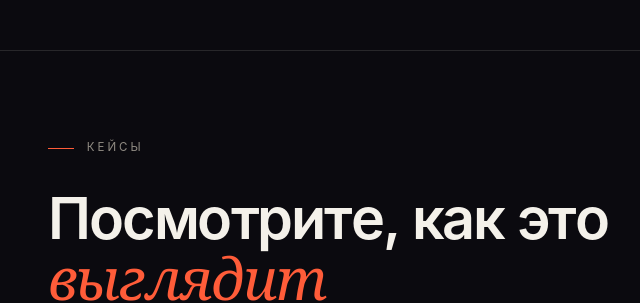
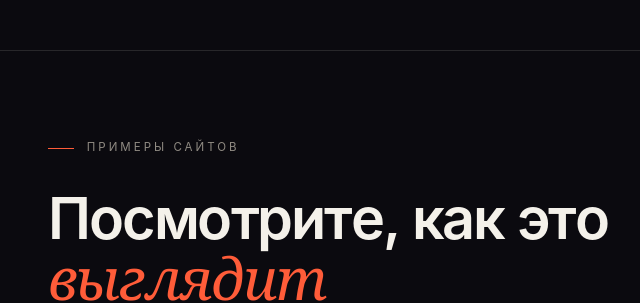
Before and after one commit to at5872883-droid/grigoriev-site, a plain HTML site: page index.html in a window 1280 px wide. Shown: the part 2520-2823 px from the top of the page, 0-640 px from the left. Drawn offline with Linux system fonts and the light colour scheme.

Commit message:
Rename cases label to ??????? ??????

```diff
--- a/index.html
+++ b/index.html
@@ -528,7 +528,7 @@
   </section>
 
   <section class="section" id="cases">
-    <div class="label">Кейсы</div>
+    <div class="label">Примеры сайтов</div>
     <h2 data-split>Посмотрите, как это <em>выглядит</em></h2>
 
     <div class="works">
```
